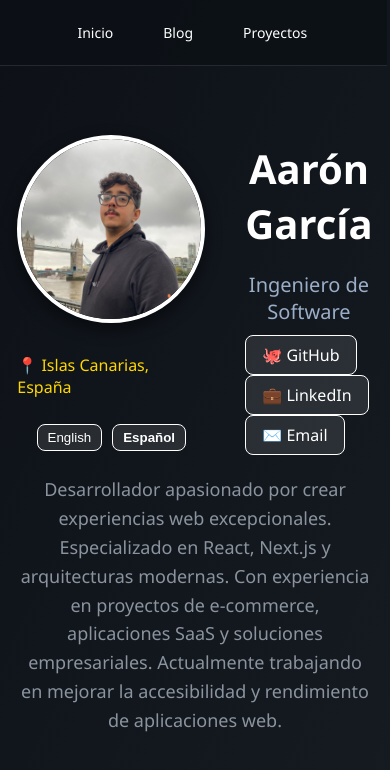
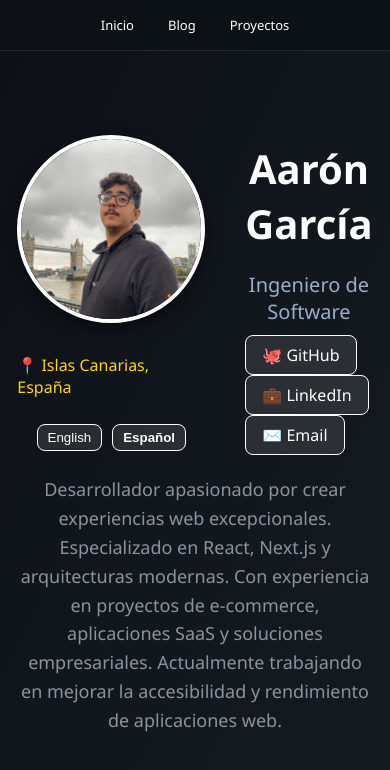
Before and after one commit to Argarm/PersonalBlog, a Next.js app: page / in a window 390 px wide. Shown: the top 770 px of the page. Built offline with nearby package versions, Linux system fonts and the light colour scheme.

Commit message:
style: improve navbar style

```diff
--- a/styles/components/navbar.module.css
+++ b/styles/components/navbar.module.css
@@ -3,21 +3,25 @@
     justify-content: center;
     align-items: center;
     padding: 15px 30px;
-    background-color: rgba(13, 17, 23, 0.9);
+    background-color: rgba(13, 17, 23, 0.95);
     border-bottom: 1px solid rgba(255, 255, 255, 0.1);
     position: fixed;
     top: 0;
+    left: 0;
     width: 100%;
     z-index: 10;
     box-sizing: border-box;
+    backdrop-filter: blur(5px);
+    transition: all 0.3s ease;
 }
 
 .navLinks {
     display: flex;
     gap: 20px;
     justify-content: center;
-    width: 100%; /* Ensure the nav-links container takes full width */
-    max-width: 1200px; /* Optional: Limit the maximum width */
+    width: 100%;
+    max-width: 1200px;
+    margin: 0 auto;
 }
 
 .navLinks a {
@@ -28,9 +32,40 @@
     font-weight: 500;
     transition: background 0.3s, transform 0.2s;
     font-size: 14px;
+    position: relative;
 }
 
 .navLinks a:hover {
     background-color: rgba(255, 255, 255, 0.1);
-    transform: scale(1.1);
 }
+
+.navLinks a::after {
+    content: '';
+    position: absolute;
+    bottom: 0;
+    left: 50%;
+    width: 0;
+    height: 2px;
+    background-color: #ffd700;
+    transition: all 0.3s ease;
+    transform: translateX(-50%);
+}
+
+.navLinks a:hover::after {
+    width: 70%;
+}
+
+@media (max-width: 768px) {
+    .navbar {
+        padding: 10px 15px;
+    }
+
+    .navLinks {
+        gap: 10px;
+    }
+
+    .navLinks a {
+        font-size: 13px;
+        padding: 6px 12px;
+    }
+}
```
